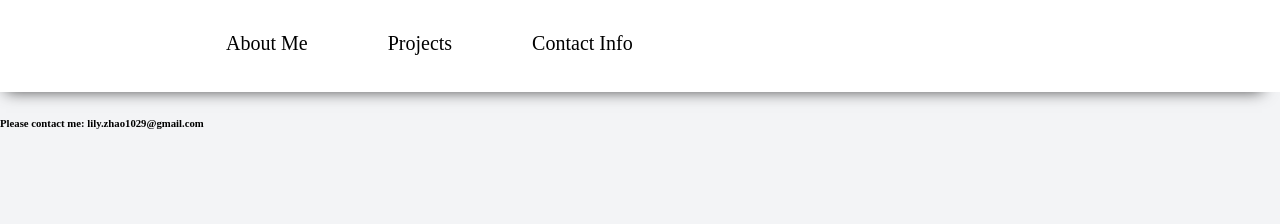
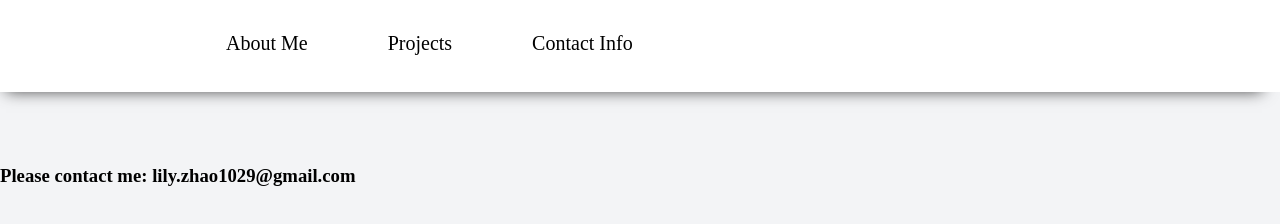
Before and after one commit to lily1029/portfolio, a plain HTML site: page contact.html in a window 1280 px wide. Drawn offline with Linux system fonts and the light colour scheme.

Commit message:
adjusted a bit

```diff
--- a/contact.html
+++ b/contact.html
@@ -16,10 +16,10 @@
 
           <li><a href=""><span>Contact Info</span></a></li>
         </ul>
-    </nav>
+    </nav><br><br>
 
 
-    <h6>Please contact me: lily.zhao1029@gmail.com</h6>
+    &nbsp;&nbsp;&nbsp;<h3>Please contact me: lily.zhao1029@gmail.com</h3>
 
 
 
```
